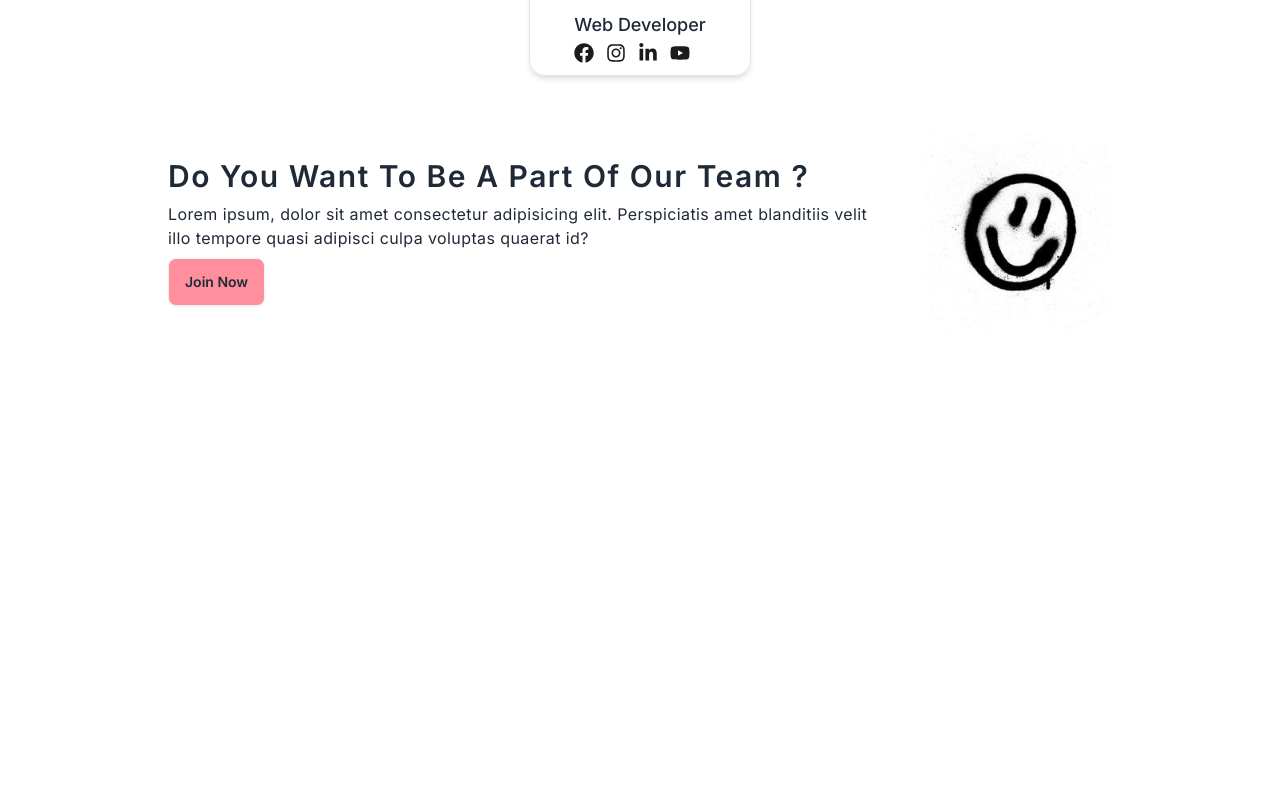
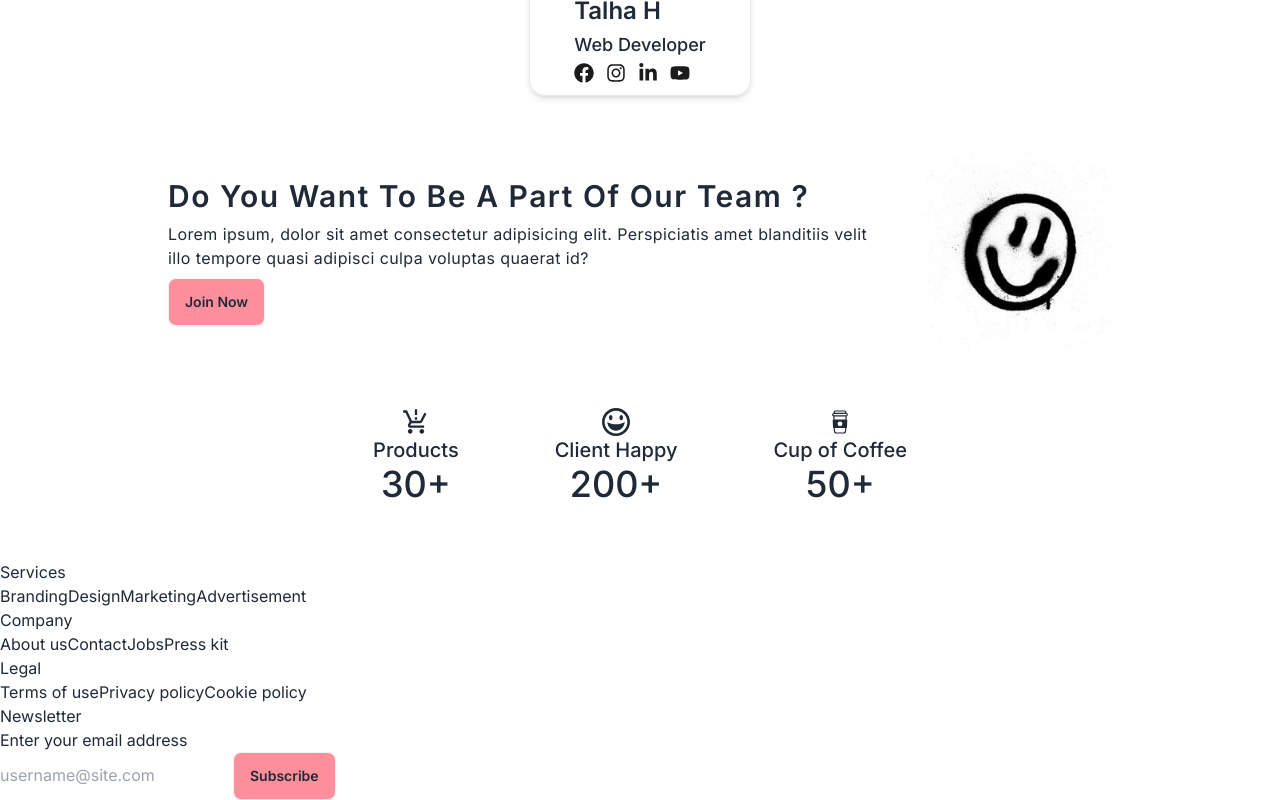
Before and after one commit to Talha-H/Store_1, a Next.js app: page /about in a window 1280 px wide. Shown: the part 1931-2731 px from the top of the page. Before the commit the page ends 2263 px from the top, so only its background shows below. Built offline with nearby package versions, Linux system fonts and the light colour scheme.

Commit message:
ABout Icons

```diff
--- a/src/app/about/page.jsx
+++ b/src/app/about/page.jsx
@@ -1,5 +1,10 @@
 import Image from "next/image";
 import React from "react";
+
+import { MdProductionQuantityLimits } from "react-icons/md";
+import { ImHappy } from "react-icons/im";
+import { CiCoffeeCup } from "react-icons/ci";
+
 import {
   FaFacebook,
   FaInstagram,
@@ -111,6 +116,26 @@ const About = () => {
           className="w-[300px] h-[200px] object-cover"
         />
       </div>
+
+      {/* Client */}
+
+      <div className="flex flex-wrap justify-center gap-y-8 md:flex-row mt-14 items-center mx-4 px-4 lg:mx-16 lg:px-32  gap-x-24 mb-14">
+        <div className="flex flex-col items-center justify-center">
+          <MdProductionQuantityLimits size={28} />
+          <h1 className="text-xl font-medium">Products</h1>
+          <p className="text-4xl font-medium">30+</p>
+        </div>
+        <div className="flex flex-col items-center justify-center">
+          <ImHappy size={28} />
+          <h1 className="text-xl font-medium">Client Happy</h1>
+          <p className="text-4xl font-medium">200+</p>
+        </div>
+        <div className="flex flex-col items-center justify-center">
+          <CiCoffeeCup size={28} />
+          <h1 className="text-xl font-medium">Cup of Coffee</h1>
+          <p className="text-4xl font-medium">50+</p>
+        </div>
+      </div>
     </div>
   );
 };
--- a/src/app/layout.tsx
+++ b/src/app/layout.tsx
@@ -2,6 +2,7 @@ import type { Metadata } from "next";
 import { Inter } from "next/font/google";
 import "./globals.css";
 import Navbar from "@/Components/Navbar";
+import Footer from "@/Components/Footer";
 const inter = Inter({ subsets: ["latin"] });
 
 export const metadata: Metadata = {
@@ -20,6 +21,7 @@ export default function RootLayout({
       <body className={inter.className}>
         <Navbar />
         {children}
+        <Footer />
       </body>
     </html>
   );
--- a/src/app/page.tsx
+++ b/src/app/page.tsx
@@ -6,7 +6,6 @@ import TrendingProducts from "@/Components/TrendingProducts";
 import Ads from "@/Components/Ads";
 import SaleTime from "@/Components/SaleTime";
 import FashionCollection from "@/Components/FashionCollection";
-import Footer from "@/Components/Footer";
 
 export default function Home() {
   return (
@@ -19,7 +18,6 @@ export default function Home() {
       </div>
       <SaleTime />
       <FashionCollection />
-      <Footer/>
     </>
   );
 }
```
